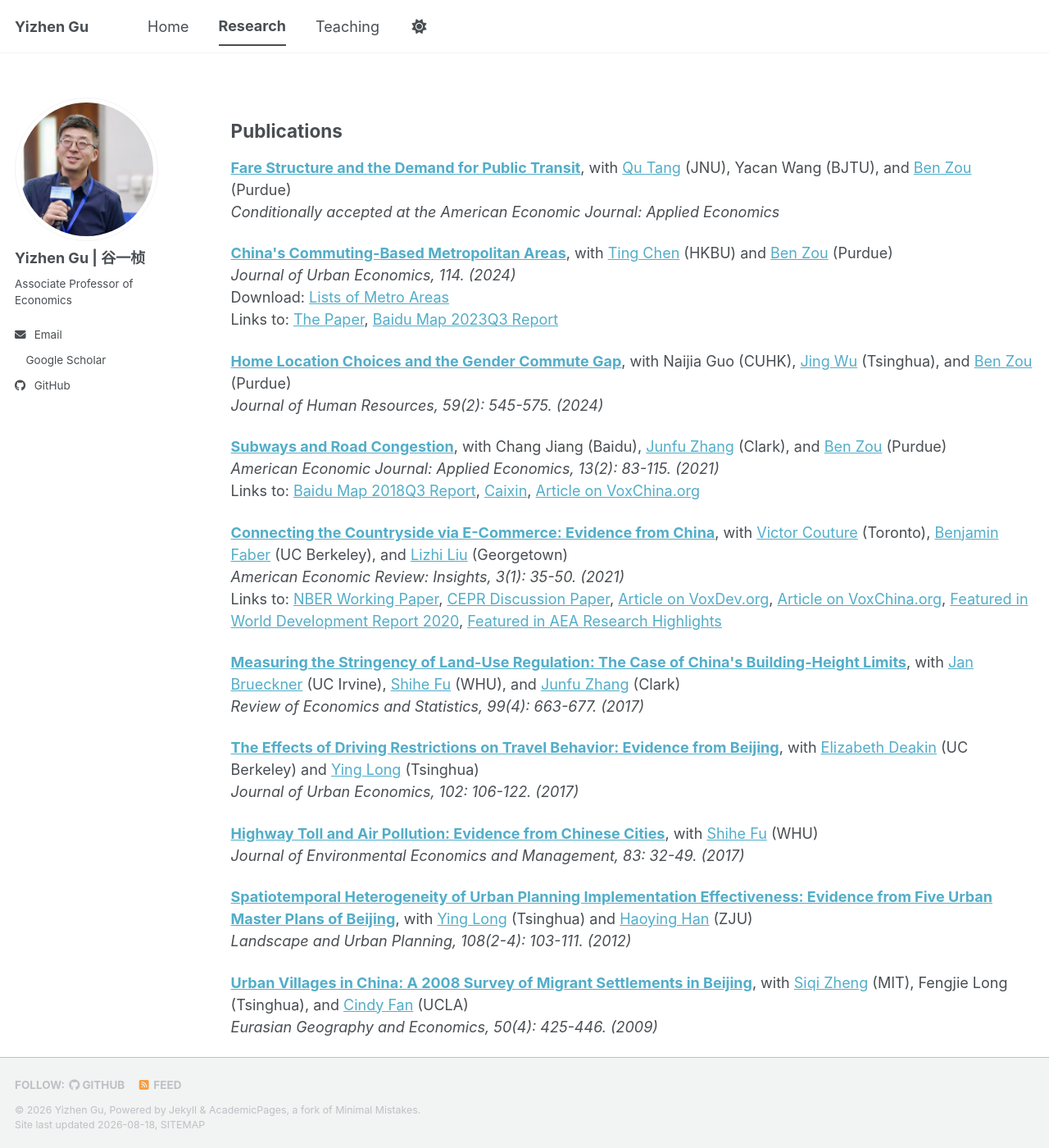
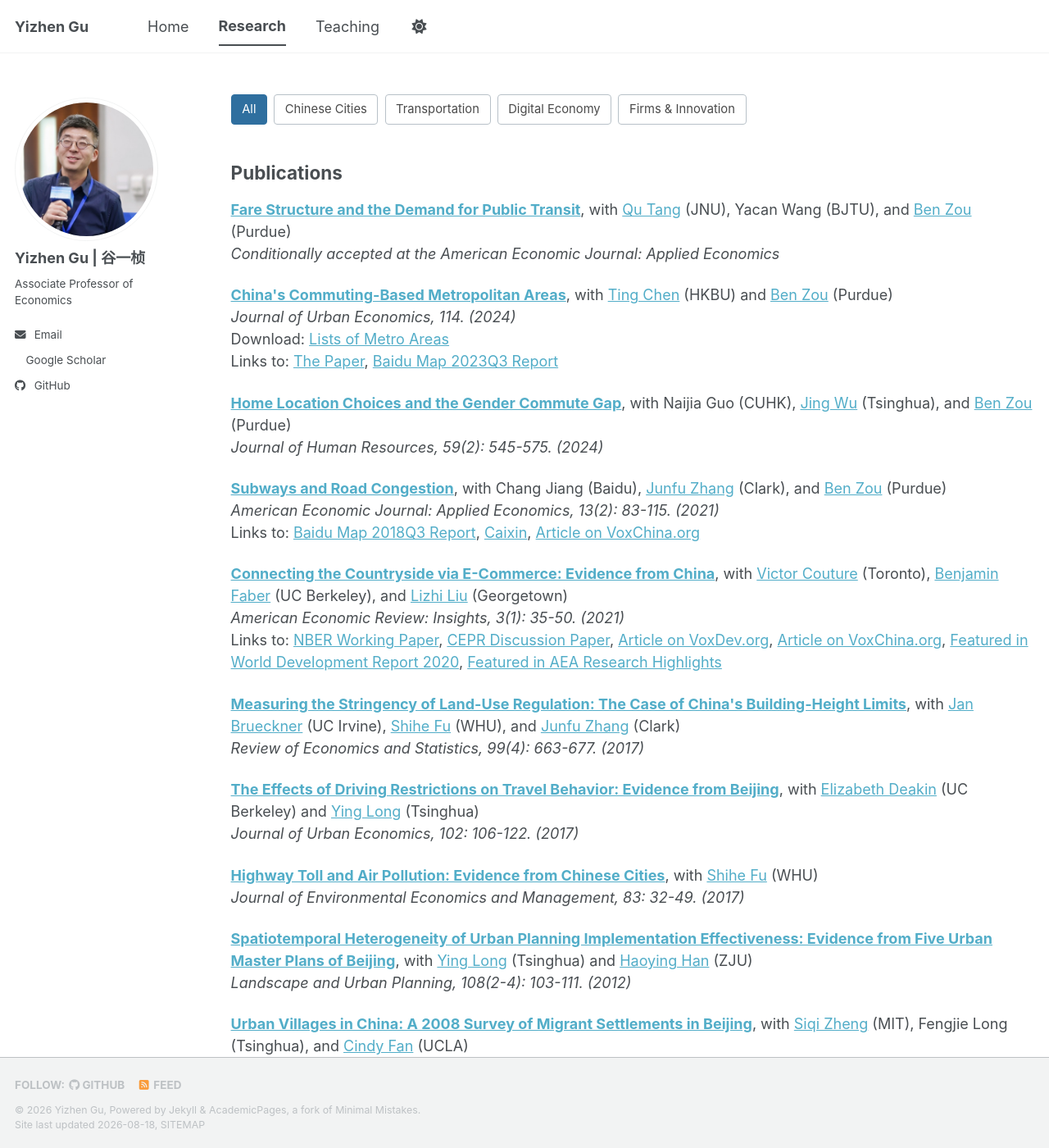
Before and after one commit to yizhengu/yizhengu.github.io, a Jekyll site: the page built from _pages/publications.html, in a window 1280 px wide and 1400 px high. Shown: the whole window at 82% size. Built offline with Jekyll 4.4.1, drawn with Linux system fonts in a browser that asks for light colours; a style sheet for code colours, icons or effects is not loaded.

Commit message:
Add research theme filters

```diff
--- a/_pages/publications.html
+++ b/_pages/publications.html
@@ -5,86 +5,171 @@ permalink: /publications/
 author_profile: true
 ---
 
+
+<div class="research-filter" aria-label="Filter research by theme">
+  <button type="button" class="research-filter__button active" data-filter="all">All</button>
+  <button type="button" class="research-filter__button" data-filter="cities">Chinese Cities</button>
+  <button type="button" class="research-filter__button" data-filter="transport">Transportation</button>
+  <button type="button" class="research-filter__button" data-filter="digital">Digital Economy</button>
+  <button type="button" class="research-filter__button" data-filter="firms">Firms &amp; Innovation</button>
+</div>
+
+<style>
+.research-filter {
+  margin: 0 0 1.6rem 0;
+  display: flex;
+  flex-wrap: wrap;
+  gap: 0.45rem;
+}
+.research-filter__button {
+  appearance: none;
+  border: 1px solid #b8c1c8;
+  background: #fff;
+  color: #4a4a4a;
+  border-radius: 4px;
+  padding: 0.35rem 0.7rem;
+  font: inherit;
+  font-size: 0.82em;
+  cursor: pointer;
+}
+.research-filter__button:hover,
+.research-filter__button:focus {
+  border-color: #2f6f9f;
+  color: #2f6f9f;
+}
+.research-filter__button.active {
+  background: #2f6f9f;
+  border-color: #2f6f9f;
+  color: #fff;
+}
+.research-section.is-empty,
+.research-section.is-empty + hr {
+  display: none;
+}
+</style>
+
+<div class="research-section">
 <h2>Publications</h2>
 
-<p><a href="https://papers.ssrn.com/sol3/papers.cfm?abstract_id=4708437"><strong>Fare Structure and the Demand for Public Transit</strong></a>, with <a href="https://qutang.weebly.com/">Qu Tang</a> (JNU), Yacan Wang (BJTU), and <a href="https://www.zouben.net/">Ben Zou</a> (Purdue)<br>
+<p class="research-item" data-theme="transport"><a href="https://papers.ssrn.com/sol3/papers.cfm?abstract_id=4708437"><strong>Fare Structure and the Demand for Public Transit</strong></a>, with <a href="https://qutang.weebly.com/">Qu Tang</a> (JNU), Yacan Wang (BJTU), and <a href="https://www.zouben.net/">Ben Zou</a> (Purdue)<br>
 <em>Conditionally accepted at the American Economic Journal: Applied Economics</em></p>
 
-<p><a href="https://www.sciencedirect.com/science/article/pii/S0094119024000858"><strong>China's Commuting-Based Metropolitan Areas</strong></a>, with <a href="https://www.chenting.info/">Ting Chen</a> (HKBU) and <a href="https://www.zouben.net/">Ben Zou</a> (Purdue)<br>
+<p class="research-item" data-theme="cities transport"><a href="https://www.sciencedirect.com/science/article/pii/S0094119024000858"><strong>China's Commuting-Based Metropolitan Areas</strong></a>, with <a href="https://www.chenting.info/">Ting Chen</a> (HKBU) and <a href="https://www.zouben.net/">Ben Zou</a> (Purdue)<br>
 <em>Journal of Urban Economics, 114. (2024)</em><br>
 Download: <a href="https://www.dropbox.com/scl/fi/eob9s7peghuh2987p9nwa/ClusterLists.zip?rlkey=jyyc2h188q4101thvux58yqe6&dl=0">Lists of Metro Areas</a><br>
 Links to: <a href="https://www.thepaper.cn/newsDetail_forward_22462566">The Paper</a>, <a href="https://jiaotong.baidu.com/cms/reports/traffic/2023Q3/index.html">Baidu Map 2023Q3 Report</a></p>
 
-<p><a href="https://jhr.uwpress.org/content/early/2021/11/03/jhr.1020-11263R2"><strong>Home Location Choices and the Gender Commute Gap</strong></a>, with Naijia Guo (CUHK), <a href="https://sites.google.com/view/jing-wu-tsinghua-university">Jing Wu</a> (Tsinghua), and <a href="https://www.zouben.net/">Ben Zou</a> (Purdue)<br>
+<p class="research-item" data-theme="cities transport"><a href="https://jhr.uwpress.org/content/early/2021/11/03/jhr.1020-11263R2"><strong>Home Location Choices and the Gender Commute Gap</strong></a>, with Naijia Guo (CUHK), <a href="https://sites.google.com/view/jing-wu-tsinghua-university">Jing Wu</a> (Tsinghua), and <a href="https://www.zouben.net/">Ben Zou</a> (Purdue)<br>
 <em>Journal of Human Resources, 59(2): 545-575. (2024)</em></p>
 
-<p><a href="https://www.aeaweb.org/articles?id=10.1257/app.20190024"><strong>Subways and Road Congestion</strong></a>, with Chang Jiang (Baidu), <a href="https://wordpress.clarku.edu/juzhang/">Junfu Zhang</a> (Clark), and <a href="https://www.zouben.net/">Ben Zou</a> (Purdue)<br>
+<p class="research-item" data-theme="cities transport"><a href="https://www.aeaweb.org/articles?id=10.1257/app.20190024"><strong>Subways and Road Congestion</strong></a>, with Chang Jiang (Baidu), <a href="https://wordpress.clarku.edu/juzhang/">Junfu Zhang</a> (Clark), and <a href="https://www.zouben.net/">Ben Zou</a> (Purdue)<br>
 <em>American Economic Journal: Applied Economics, 13(2): 83-115. (2021)</em><br>
 Links to: <a href="https://huiyan.baidu.com/reports/2018Q3jiaotong.html">Baidu Map 2018Q3 Report</a>, <a href="https://opinion.caixin.com/2018-12-29/101364832.html">Caixin</a>, <a href="https://voxchina.org/show-3-177.html">Article on VoxChina.org</a></p>
 
-<p><a href="https://www.aeaweb.org/articles?id=10.1257/aeri.20190382"><strong>Connecting the Countryside via E-Commerce: Evidence from China</strong></a>, with <a href="https://www.victorcouture.org/">Victor Couture</a> (Toronto), <a href="https://www.ben-faber.com/">Benjamin Faber</a> (UC Berkeley), and <a href="https://www.lizhiliu.com/">Lizhi Liu</a> (Georgetown)<br>
+<p class="research-item" data-theme="digital firms"><a href="https://www.aeaweb.org/articles?id=10.1257/aeri.20190382"><strong>Connecting the Countryside via E-Commerce: Evidence from China</strong></a>, with <a href="https://www.victorcouture.org/">Victor Couture</a> (Toronto), <a href="https://www.ben-faber.com/">Benjamin Faber</a> (UC Berkeley), and <a href="https://www.lizhiliu.com/">Lizhi Liu</a> (Georgetown)<br>
 <em>American Economic Review: Insights, 3(1): 35-50. (2021)</em><br>
 Links to: <a href="https://www.nber.org/papers/w24384">NBER Working Paper</a>, <a href="https://cepr.org/active/publications/discussion_papers/dp.php?dpno=12771">CEPR Discussion Paper</a>, <a href="https://voxdev.org/topic/technology-innovation/e-commerce-integration-and-economic-development-evidence-china">Article on VoxDev.org</a>, <a href="https://www.voxchina.org/show-3-76.html">Article on VoxChina.org</a>, <a href="https://www.worldbank.org/en/publication/wdr2020">Featured in World Development Report 2020</a>, <a href="https://www.aeaweb.org/research/connecting-countryside-e-commerce-china">Featured in AEA Research Highlights</a></p>
 
-<p><a href="https://www.mitpressjournals.org/doi/10.1162/REST_a_00650"><strong>Measuring the Stringency of Land-Use Regulation: The Case of China's Building-Height Limits</strong></a>, with <a href="https://www.socsci.uci.edu/~jkbrueck/">Jan Brueckner</a> (UC Irvine), <a href="https://scholar.google.com/citations?hl=en&user=btdQM1EAAAAJ">Shihe Fu</a> (WHU), and <a href="https://wordpress.clarku.edu/juzhang/">Junfu Zhang</a> (Clark)<br>
+<p class="research-item" data-theme="cities"><a href="https://www.mitpressjournals.org/doi/10.1162/REST_a_00650"><strong>Measuring the Stringency of Land-Use Regulation: The Case of China's Building-Height Limits</strong></a>, with <a href="https://www.socsci.uci.edu/~jkbrueck/">Jan Brueckner</a> (UC Irvine), <a href="https://scholar.google.com/citations?hl=en&user=btdQM1EAAAAJ">Shihe Fu</a> (WHU), and <a href="https://wordpress.clarku.edu/juzhang/">Junfu Zhang</a> (Clark)<br>
 <em>Review of Economics and Statistics, 99(4): 663-677. (2017)</em></p>
 
-<p><a href="https://www.sciencedirect.com/science/article/pii/S0094119017300244"><strong>The Effects of Driving Restrictions on Travel Behavior: Evidence from Beijing</strong></a>, with <a href="https://ced.berkeley.edu/ced/faculty-staff/elizabeth-deakin">Elizabeth Deakin</a> (UC Berkeley) and <a href="https://www.arch.tsinghua.edu.cn/info/FUrban%20Planning%20and%20Design/1760">Ying Long</a> (Tsinghua)<br>
+<p class="research-item" data-theme="cities transport"><a href="https://www.sciencedirect.com/science/article/pii/S0094119017300244"><strong>The Effects of Driving Restrictions on Travel Behavior: Evidence from Beijing</strong></a>, with <a href="https://ced.berkeley.edu/ced/faculty-staff/elizabeth-deakin">Elizabeth Deakin</a> (UC Berkeley) and <a href="https://www.arch.tsinghua.edu.cn/info/FUrban%20Planning%20and%20Design/1760">Ying Long</a> (Tsinghua)<br>
 <em>Journal of Urban Economics, 102: 106-122. (2017)</em></p>
 
-<p><a href="https://www.sciencedirect.com/science/article/pii/S009506961630451X"><strong>Highway Toll and Air Pollution: Evidence from Chinese Cities</strong></a>, with <a href="https://scholar.google.com/citations?hl=en&user=btdQM1EAAAAJ">Shihe Fu</a> (WHU)<br>
+<p class="research-item" data-theme="cities transport"><a href="https://www.sciencedirect.com/science/article/pii/S009506961630451X"><strong>Highway Toll and Air Pollution: Evidence from Chinese Cities</strong></a>, with <a href="https://scholar.google.com/citations?hl=en&user=btdQM1EAAAAJ">Shihe Fu</a> (WHU)<br>
 <em>Journal of Environmental Economics and Management, 83: 32-49. (2017)</em></p>
 
-<p><a href="https://www.sciencedirect.com/science/article/abs/pii/S0169204612002496"><strong>Spatiotemporal Heterogeneity of Urban Planning Implementation Effectiveness: Evidence from Five Urban Master Plans of Beijing</strong></a>, with <a href="https://www.arch.tsinghua.edu.cn/info/FUrban%20Planning%20and%20Design/1760">Ying Long</a> (Tsinghua) and <a href="https://iusd.cityu.edu.mo/en/teacher/17">Haoying Han</a> (ZJU)<br>
+<p class="research-item" data-theme="cities"><a href="https://www.sciencedirect.com/science/article/abs/pii/S0169204612002496"><strong>Spatiotemporal Heterogeneity of Urban Planning Implementation Effectiveness: Evidence from Five Urban Master Plans of Beijing</strong></a>, with <a href="https://www.arch.tsinghua.edu.cn/info/FUrban%20Planning%20and%20Design/1760">Ying Long</a> (Tsinghua) and <a href="https://iusd.cityu.edu.mo/en/teacher/17">Haoying Han</a> (ZJU)<br>
 <em>Landscape and Urban Planning, 108(2-4): 103-111. (2012)</em></p>
 
-<p><a href="https://www.tandfonline.com/doi/abs/10.2747/1539-7216.50.4.425"><strong>Urban Villages in China: A 2008 Survey of Migrant Settlements in Beijing</strong></a>, with <a href="https://www.siqizheng.com/">Siqi Zheng</a> (MIT), Fengjie Long (Tsinghua), and <a href="https://geog.ucla.edu/person/c-cindy-fan/">Cindy Fan</a> (UCLA)<br>
+<p class="research-item" data-theme="cities"><a href="https://www.tandfonline.com/doi/abs/10.2747/1539-7216.50.4.425"><strong>Urban Villages in China: A 2008 Survey of Migrant Settlements in Beijing</strong></a>, with <a href="https://www.siqizheng.com/">Siqi Zheng</a> (MIT), Fengjie Long (Tsinghua), and <a href="https://geog.ucla.edu/person/c-cindy-fan/">Cindy Fan</a> (UCLA)<br>
 <em>Eurasian Geography and Economics, 50(4): 425-446. (2009)</em></p>
 
+</div>
 <hr>
+<div class="research-section">
 <h2>Working Papers</h2>
 
-<p><a href="https://www.dropbox.com/scl/fi/hbb3ry0rgt28jbm8x12er/Crowding_Dec2025.pdf?dl=0&rlkey=kymvvwgpgr51911nzsdi9ii35"><strong>Crowding</strong></a>, with <a href="https://qutang.weebly.com/">Qu Tang</a> (JNU), Kai Wu (UT Austin), and <a href="https://www.zouben.net/">Ben Zou</a> (Purdue)</p>
+<p class="research-item" data-theme="transport"><a href="https://www.dropbox.com/scl/fi/hbb3ry0rgt28jbm8x12er/Crowding_Dec2025.pdf?dl=0&rlkey=kymvvwgpgr51911nzsdi9ii35"><strong>Crowding</strong></a>, with <a href="https://qutang.weebly.com/">Qu Tang</a> (JNU), Kai Wu (UT Austin), and <a href="https://www.zouben.net/">Ben Zou</a> (Purdue)</p>
 
-<p><a href="https://www.dropbox.com/scl/fi/e37v4hit95ai5otfwhaq4/ResidentialSegregation_July2026.pdf?rlkey=pa6ct74162vh3kggfnpelbutz&dl=0"><strong>Residential Segregation in Chinese Cities</strong></a>, with Junbiao Chen (NYU), Xiaoruo Feng (PKU), Changcheng Kan (Baidu), Rongxi Quan (Tsinghua), and <a href="https://www.zouben.net/">Ben Zou</a> (Purdue)</p>
+<p class="research-item" data-theme="cities"><a href="https://www.dropbox.com/scl/fi/e37v4hit95ai5otfwhaq4/ResidentialSegregation_July2026.pdf?rlkey=pa6ct74162vh3kggfnpelbutz&dl=0"><strong>Residential Segregation in Chinese Cities</strong></a>, with Junbiao Chen (NYU), Xiaoruo Feng (PKU), Changcheng Kan (Baidu), Rongxi Quan (Tsinghua), and <a href="https://www.zouben.net/">Ben Zou</a> (Purdue)</p>
 
-<p><a href="https://papers.ssrn.com/sol3/papers.cfm?abstract_id=6726118"><strong>The Spatial Effects of Labor Mobility Restrictions: Evidence from the Shenzhen Wall</strong></a>, with <a href="https://diyehu.weebly.com/">Diye Hu</a> (PKU) and <a href="https://sites.google.com/view/mingli1">Ming Li</a> (CUHKSZ)</p>
+<p class="research-item" data-theme="cities firms"><a href="https://papers.ssrn.com/sol3/papers.cfm?abstract_id=6726118"><strong>The Spatial Effects of Labor Mobility Restrictions: Evidence from the Shenzhen Wall</strong></a>, with <a href="https://diyehu.weebly.com/">Diye Hu</a> (PKU) and <a href="https://sites.google.com/view/mingli1">Ming Li</a> (CUHKSZ)</p>
 
-<p><a href="https://www.dropbox.com/scl/fi/u09uqhgnfqdakf5ehhtkg/GWWZ_Commuting_Oct2025.pdf?dl=0&e=1&rlkey=ww96pqo52bcoz84g7sq2a59kl&st=491m4dyy"><strong>Urban Commuting: Travel Aversion and Location Adaptability</strong></a>, with Kangkai Wang (HKU), <a href="https://zhiwang2013brownecon.weebly.com/">Zhi Wang</a> (Fudan), and Qinghua Zhang (PKU)</p>
+<p class="research-item" data-theme="cities transport"><a href="https://www.dropbox.com/scl/fi/u09uqhgnfqdakf5ehhtkg/GWWZ_Commuting_Oct2025.pdf?dl=0&e=1&rlkey=ww96pqo52bcoz84g7sq2a59kl&st=491m4dyy"><strong>Urban Commuting: Travel Aversion and Location Adaptability</strong></a>, with Kangkai Wang (HKU), <a href="https://zhiwang2013brownecon.weebly.com/">Zhi Wang</a> (Fudan), and Qinghua Zhang (PKU)</p>
 
-<p><a href="https://papers.ssrn.com/sol3/papers.cfm?abstract_id=4983407"><strong>Transcontinental Railways and Hinterland Development</strong></a>, with Siwei Cao (BNU), <a href="https://sites.google.com/view/daimi">Mi Dai</a> (BNU), and Kui Zhao (HUST)<br>
+<p class="research-item" data-theme="transport cities"><a href="https://papers.ssrn.com/sol3/papers.cfm?abstract_id=4983407"><strong>Transcontinental Railways and Hinterland Development</strong></a>, with Siwei Cao (BNU), <a href="https://sites.google.com/view/daimi">Mi Dai</a> (BNU), and Kui Zhao (HUST)<br>
 <em>Revise and resubmit at the Journal of Economic Geography</em></p>
 
+</div>
 <hr>
+<div class="research-section">
 <h2>Selected Work in Progress</h2>
 
-<p><strong>Mobile Internet and Market Integration</strong>, with <a href="https://www.victorcouture.org/">Victor Couture</a> (Toronto), <a href="https://www.ben-faber.com/">Benjamin Faber</a> (UC Berkeley), <a href="https://eml.berkeley.edu/~cecile.gaubert/">Cecile Gaubert</a> (UC Berkeley), <a href="https://sites.google.com/view/mingli1">Ming Li</a> (CUHKSZ), and <a href="https://www.weilin.org/">Wei Lin</a> (CUHKSZ)</p>
+<p class="research-item" data-theme="digital"><strong>Mobile Internet and Market Integration</strong>, with <a href="https://www.victorcouture.org/">Victor Couture</a> (Toronto), <a href="https://www.ben-faber.com/">Benjamin Faber</a> (UC Berkeley), <a href="https://eml.berkeley.edu/~cecile.gaubert/">Cecile Gaubert</a> (UC Berkeley), <a href="https://sites.google.com/view/mingli1">Ming Li</a> (CUHKSZ), and <a href="https://www.weilin.org/">Wei Lin</a> (CUHKSZ)</p>
 
-<p><strong>Directional Congestion</strong>, with <a href="https://sites.google.com/view/yige-duan/home">Yige Duan</a> (SJTU) and Xiaoruo Feng (PKU)</p>
+<p class="research-item" data-theme="transport"><strong>Directional Congestion</strong>, with <a href="https://sites.google.com/view/yige-duan/home">Yige Duan</a> (SJTU) and Xiaoruo Feng (PKU)</p>
 
-<p><strong>Patenting Through Agents</strong>, with <a href="https://sites.google.com/view/mingli1">Ming Li</a> (CUHKSZ), Yuanqiong Xia (PKU), and <a href="https://sites.google.com/site/oo7zsx/">Shengxing Zhang</a> (CMU)<br>
+<p class="research-item" data-theme="firms"><strong>Patenting Through Agents</strong>, with <a href="https://sites.google.com/view/mingli1">Ming Li</a> (CUHKSZ), Yuanqiong Xia (PKU), and <a href="https://sites.google.com/site/oo7zsx/">Shengxing Zhang</a> (CMU)<br>
 <em>Preliminary draft available upon request</em></p>
 
-<p><strong>Congestion Externalities of Public Transit</strong>, with Xiangjie Zhu (Toronto) and <a href="https://www.zouben.net/">Ben Zou</a> (Purdue)<br>
+<p class="research-item" data-theme="transport"><strong>Congestion Externalities of Public Transit</strong>, with Xiangjie Zhu (Toronto) and <a href="https://www.zouben.net/">Ben Zou</a> (Purdue)<br>
 <em>Preliminary draft available upon request</em></p>
 
-<p><strong>Prospering the Countryside via E-Commerce: Evidence from China</strong>, with <a href="https://sites.google.com/view/mingli1">Ming Li</a> (CUHKSZ), Boyue Xu (PKU), and <a href="https://www.zouben.net/">Ben Zou</a> (Purdue)<br>
+<p class="research-item" data-theme="digital firms"><strong>Prospering the Countryside via E-Commerce: Evidence from China</strong>, with <a href="https://sites.google.com/view/mingli1">Ming Li</a> (CUHKSZ), Boyue Xu (PKU), and <a href="https://www.zouben.net/">Ben Zou</a> (Purdue)<br>
 <em>Preliminary draft available upon request</em></p>
 
+</div>
 <hr>
+<div class="research-section">
 <h2>Resting Papers</h2>
 
-<p><a href="https://www.dropbox.com/s/8a503ip90gpjhm9/UGB_FGL.pdf?dl=0"><strong>The Effects of Beijing's Urban Growth Boundaries on Urban Development</strong></a>, with <a href="https://scholar.google.com/citations?hl=en&user=btdQM1EAAAAJ">Shihe Fu</a> (WHU) and <a href="https://www.arch.tsinghua.edu.cn/info/FUrban%20Planning%20and%20Design/1760">Ying Long</a> (Tsinghua)</p>
+<p class="research-item" data-theme="cities"><a href="https://www.dropbox.com/s/8a503ip90gpjhm9/UGB_FGL.pdf?dl=0"><strong>The Effects of Beijing's Urban Growth Boundaries on Urban Development</strong></a>, with <a href="https://scholar.google.com/citations?hl=en&user=btdQM1EAAAAJ">Shihe Fu</a> (WHU) and <a href="https://www.arch.tsinghua.edu.cn/info/FUrban%20Planning%20and%20Design/1760">Ying Long</a> (Tsinghua)</p>
 
+</div>
 <hr>
+<div class="research-section">
 <h2>Papers in Chinese</h2>
 
-<p>郑思齐, 徐杨菲, 谷一桢. 2014. 如何应对“职住分离”: “疏”还是“堵”. <em>学术月刊</em> 46(5): 29-39.</p>
-<p>龙瀛, 韩昊英, 谷一桢, 沈振江, 毛其智. 2011. 城市规划实施的时空动态评价. <em>地理科学进展</em> 30(8): 967-977.</p>
-<p>谷一桢, 郑思齐. 2010. 轨道交通对住宅价格和土地开发强度的影响: 以北京市13号线为例. <em>地理学报</em> 65(2): 213-223.</p>
-<p>谷一桢, 郑思齐, 曹洋. 2009. 北京市就业中心的识别: 实证方法及应用. <em>城市发展研究</em> 16(9): 118-124.</p>
-<p>谷一桢. 2008. 物业税与城市蔓延之关系研究述评. <em>城市问题</em> 161: 79-83.</p>
-<p>谷一桢, 郭睿. 2008. 轨道交通对房地产价值的影响: 以北京市八通线为例. <em>经济地理</em> 28(3): 411-414, 453.</p>
-<p>李伟, 谷一桢. 2008. 北京老居住区停车改善方案编制研究. <em>规划师</em> 24(7): 75-78.</p>
-<p>谷一桢, 徐治乙. 2007. 轨道交通对房地产价值影响研究综述. <em>城市问题</em> 149: 45-50.</p>
-<p>宋国君, 谷一桢, 刘永. 2002. 中央政府投资城市污水处理厂的理论和实证分析. <em>上海环境科学</em> 21(11): 658-661.</p>
+<p class="research-item" data-theme="cities transport">郑思齐, 徐杨菲, 谷一桢. 2014. 如何应对“职住分离”: “疏”还是“堵”. <em>学术月刊</em> 46(5): 29-39.</p>
+<p class="research-item" data-theme="cities">龙瀛, 韩昊英, 谷一桢, 沈振江, 毛其智. 2011. 城市规划实施的时空动态评价. <em>地理科学进展</em> 30(8): 967-977.</p>
+<p class="research-item" data-theme="cities transport">谷一桢, 郑思齐. 2010. 轨道交通对住宅价格和土地开发强度的影响: 以北京市13号线为例. <em>地理学报</em> 65(2): 213-223.</p>
+<p class="research-item" data-theme="cities">谷一桢, 郑思齐, 曹洋. 2009. 北京市就业中心的识别: 实证方法及应用. <em>城市发展研究</em> 16(9): 118-124.</p>
+<p class="research-item" data-theme="cities">谷一桢. 2008. 物业税与城市蔓延之关系研究述评. <em>城市问题</em> 161: 79-83.</p>
+<p class="research-item" data-theme="cities transport">谷一桢, 郭睿. 2008. 轨道交通对房地产价值的影响: 以北京市八通线为例. <em>经济地理</em> 28(3): 411-414, 453.</p>
+<p class="research-item" data-theme="cities transport">李伟, 谷一桢. 2008. 北京老居住区停车改善方案编制研究. <em>规划师</em> 24(7): 75-78.</p>
+<p class="research-item" data-theme="cities transport">谷一桢, 徐治乙. 2007. 轨道交通对房地产价值影响研究综述. <em>城市问题</em> 149: 45-50.</p>
+<p class="research-item" data-theme="cities">宋国君, 谷一桢, 刘永. 2002. 中央政府投资城市污水处理厂的理论和实证分析. <em>上海环境科学</em> 21(11): 658-661.</p>
+
+</div>
+
+<script>
+document.addEventListener("DOMContentLoaded", function () {
+  const buttons = document.querySelectorAll(".research-filter__button");
+  const items = document.querySelectorAll(".research-item");
+  const sections = document.querySelectorAll(".research-section");
+
+  function applyFilter(filter) {
+    items.forEach(function (item) {
+      const themes = (item.dataset.theme || "").split(/\s+/);
+      item.style.display = (filter === "all" || themes.includes(filter)) ? "" : "none";
+    });
+
+    sections.forEach(function (section) {
+      const visible = Array.from(section.querySelectorAll(".research-item"))
+        .some(function (item) { return item.style.display !== "none"; });
+      section.classList.toggle("is-empty", !visible);
+    });
+  }
+
+  buttons.forEach(function (button) {
+    button.addEventListener("click", function () {
+      buttons.forEach(function (b) { b.classList.remove("active"); });
+      button.classList.add("active");
+      applyFilter(button.dataset.filter);
+    });
+  });
+
+  applyFilter("all");
+});
+</script>
```
